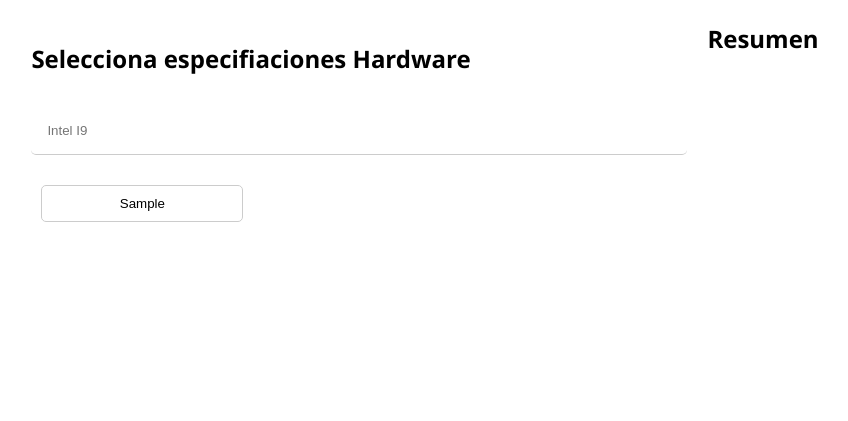
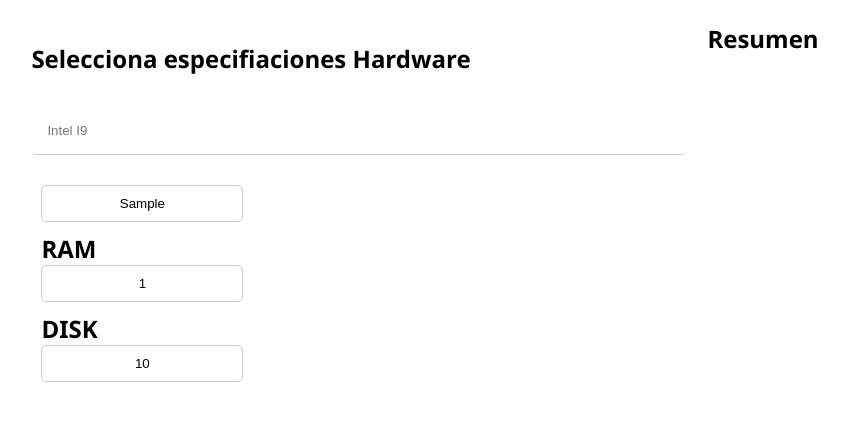
Before and after one commit to YERCKEN/lRecomender, a Django app: page /entornoExperto in a window 1280 px wide. Shown: the part 246-667 px from the top of the page, without its empty margins (185-1033 px from the left). Run offline with Django 5.2, Linux system fonts and the light colour scheme; tables that the repository leaves empty hold one stand-in row (values such as "Sample post").

Commit message:
✅ Se agregan 2  funciones más para renderizar las capacidades RAM  y de alamacenamiento de las PCs

```diff
--- a/TestToSBC/MyApp1/templates/entornos/experto.html
+++ b/TestToSBC/MyApp1/templates/entornos/experto.html
@@ -20,8 +20,30 @@
                     <!-- MODELOS DE LOS PROCESADORES - - - - - - -->
                     {% for cpuModel in modeloProcesadores %}
 
-                        <button class="hardwareItem">
+                        <button id="cpu" class="hardwareItem">
                             {{ cpuModel }}
+                        </button>
+
+                    {% endfor %}
+
+                    <h2>RAM</h2>
+
+                    <!-- RAM - - - - - - -->
+                    {% for ram in ram %}
+
+                        <button id="ram" class="hardwareItem">
+                            {{ ram }}
+                        </button>
+
+                    {% endfor %}
+
+                    <h2>DISK</h2>
+
+                    <!-- RAM - - - - - - -->
+                    {% for disk in disk %}
+
+                        <button id="disk" class="hardwareItem">
+                            {{ disk }}
                         </button>
 
                     {% endfor %}
--- a/TestToSBC/MyApp1/utils.py
+++ b/TestToSBC/MyApp1/utils.py
@@ -1,8 +1,24 @@
 # MODELOS
 from .models import Laptop
 
+# FUNCCIÓN PARA OBTENER TODOS LOS MODELOS DE PROCESADORES QUE HAY EN LA BASE DE DATOS- - - - - - - - - - - - -
 def obtenerModeloProcesadores():
      # query al modelo
     processor_tiers = Laptop.objects.values_list('processor_tier', flat=True).distinct()
     # lo convierto a lista y retornamos
     return list(processor_tiers)
+
+
+# FUNCCIÓN PARA OBTENER CANTIDADES DE RAM EN LA BASE DE DATOS    --  -- - - - - - - - - - - - -
+def obtenerCapacidadesRam():
+    # query al modelo
+    ram = Laptop.objects.values_list('ram_memory', flat=True).distinct()
+    # lo convierto a lista y retornamos
+    return list(ram)
+
+# FUNCCIÓN PARA OBTENER CANTIDADES DE DISCO DUR0    - - --  - -- - - - - -
+def obtenerCapacidadesDisk():
+    # query
+    capacidad = Laptop.objects.values_list('primary_storage_capacity', flat=True).distinct()
+    # lo convierto a lista y retornamos
+    return list(capacidad)
--- a/TestToSBC/MyApp1/views.py
+++ b/TestToSBC/MyApp1/views.py
@@ -53,9 +53,12 @@ def entornos(request):
 
 #EXPERTO - - - - - - - - - - - - - - - -  - -- - -
 def entornoExperto(request):
-    #print(utils.obtenerModeloProcesadores())
-    # Renderizo y envio la lista de los procesadores ejecutando la función [ obtenerModeloProcesadores() ]
-    return render(request, 'entornos/experto.html', {'modeloProcesadores': utils.obtenerModeloProcesadores()})
+    # Renderizo
+    return render(request, 'entornos/experto.html', {
+        # envio la lista de las especificacione hardware disponibles para el modelo
+        'modeloProcesadores': utils.obtenerModeloProcesadores(),
+        'ram': utils.obtenerCapacidadesRam(),
+        'disk': utils.obtenerCapacidadesDisk()})
 
 #NO EXPERTO - - - - - - - - - - - - - - - -  - -- - -
 def entornoNoExperto(request):
```
